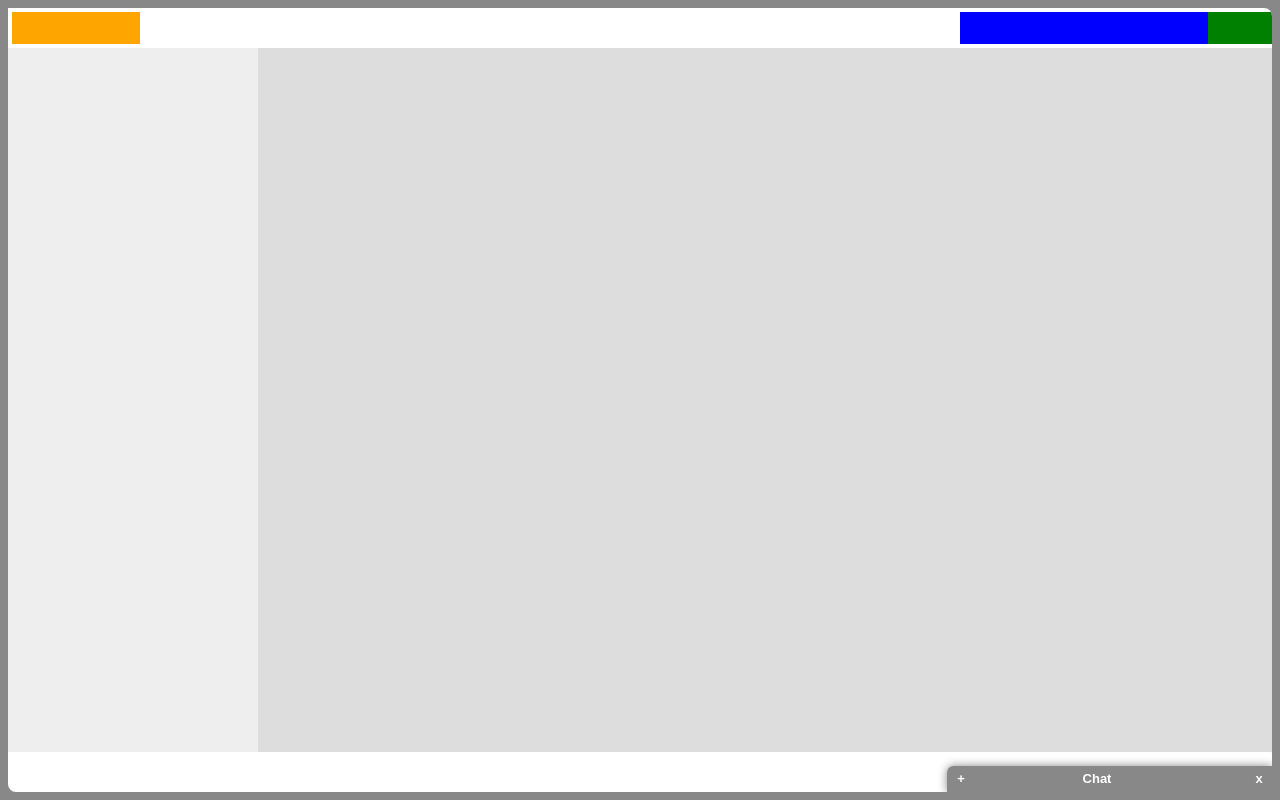
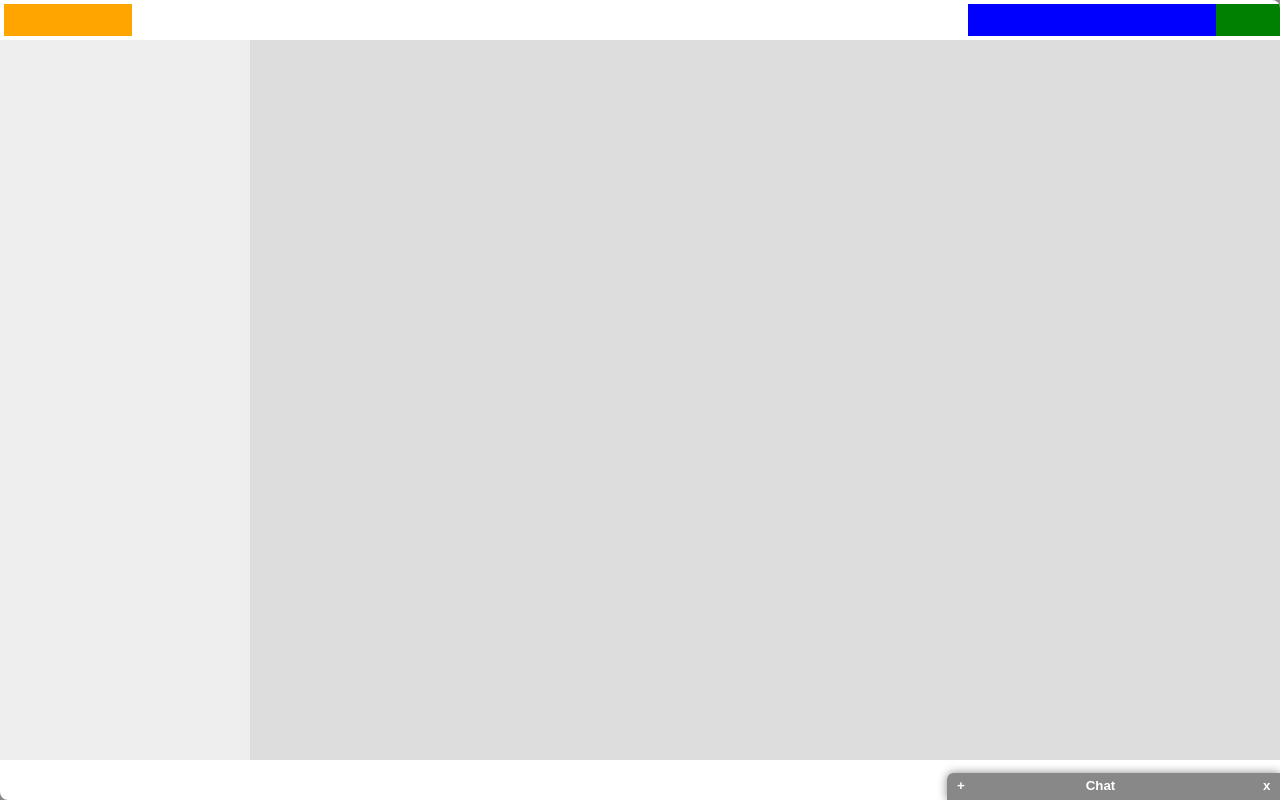
Before and after one commit to jooho99/study_spa, a plain HTML site: page spa.html in a window 1280 px wide. Drawn offline with Linux system fonts and the light colour scheme.

Commit message:
예제 4.21 onResize 강조를 위한 스타일 변경 spa/css/spa.css

```diff
--- a/css/spa.css
+++ b/css/spa.css
@@ -12,7 +12,7 @@
 }
 
 h1, h2, h3, h4, h5, h6, p {
-    margin-bottom: 10px;
+    margin-bottom: 6pt;
 }
 
 ol, ul, dl {
@@ -23,7 +23,7 @@ ol, ul, dl {
 
 /** 표준 선택자 시작 */
 body {
-    font: 13px 'Trebuchet MS', Verdana, Helvetica, Arial, sans-serif;
+    font: 10pt 'Trebuchet MS', Verdana, Helvetica, Arial, sans-serif;
     color: #444;
     background-color: #888;
 }
@@ -49,12 +49,13 @@ strong {
 /** spa 네임스페이스 선택자 시작 */
 #spa {
     position: absolute;
-    top: 8px;
-    left: 8px;
-    bottom: 8px;
-    right: 8px;
-    min-height: 500px;
-    min-width: 500px;
+    top: 0;
+    left: 0;
+    bottom: 0;
+    right: 0;
+    background: #fff;
+    min-height: 15em;
+    min-width: 35em;
     overflow: hidden;
     background-color: #fff;
     border-radius: 0 8px 0 8px;
```
